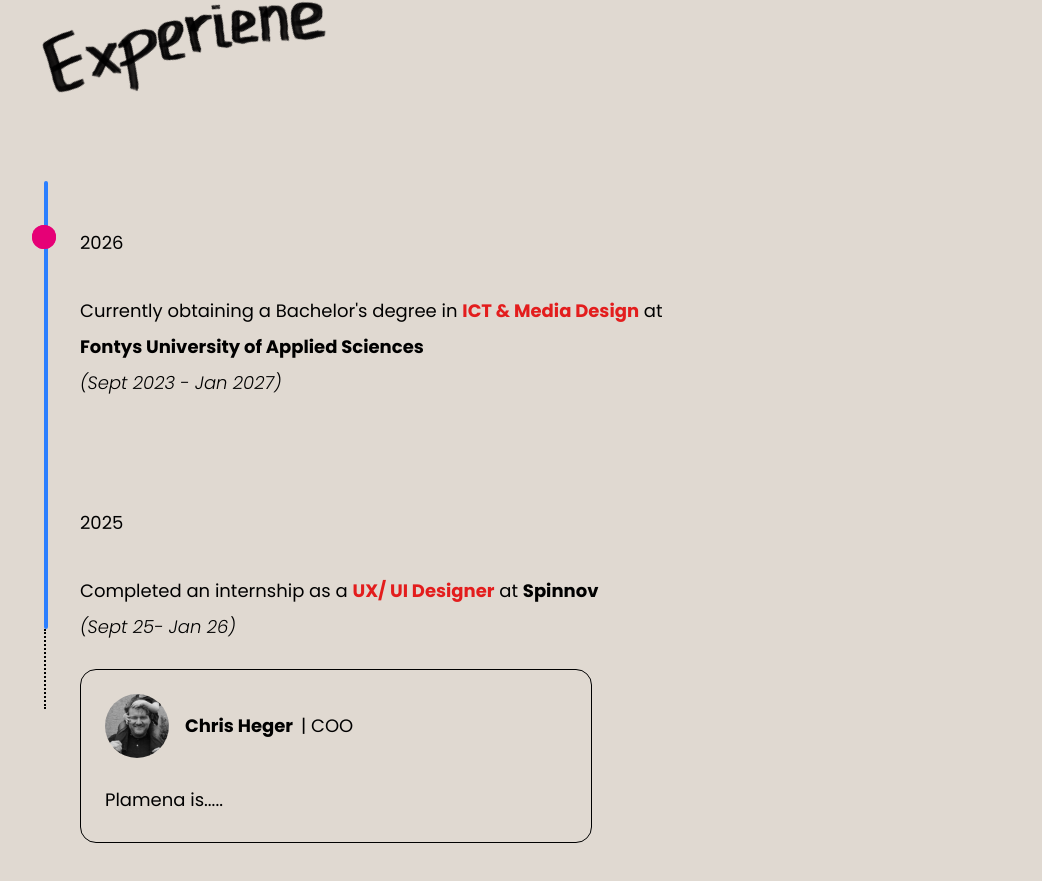
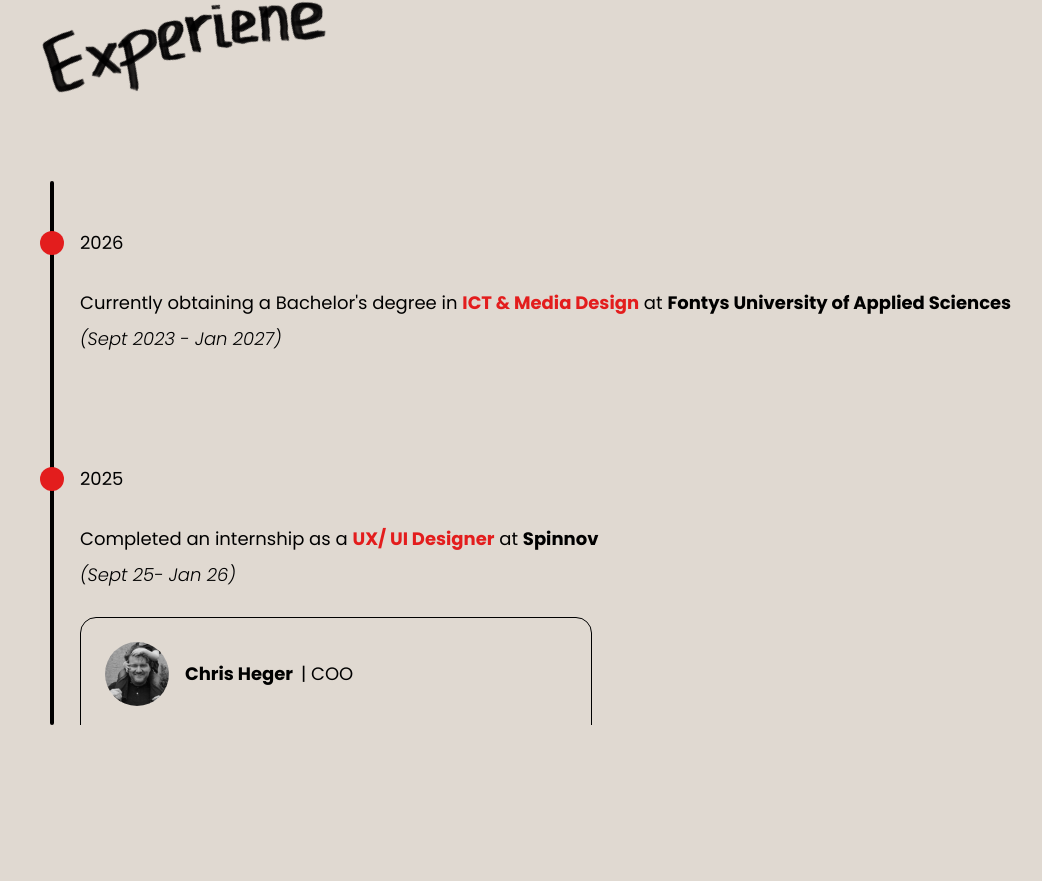
Before and after one commit to plamiiiM/personal_portfolio, a React (Vite) app: page / in a window 1280 px wide. Shown: the part 2718-3599 px from the top of the page, without its empty margins (80-1122 px from the left). Built offline with nearby package versions, Linux system fonts and the light colour scheme; a web font is replaced by a local one.

Commit message:
made the carousel with experience scrollable

```diff
--- a/src/components/experience_section/experience_card_component.jsx
+++ b/src/components/experience_section/experience_card_component.jsx
@@ -13,10 +13,11 @@ export function ExperienceCardComponent({
   showRecommendation = false,
 }) {
   return (
-    <div className="flex flex-col font-[poppins] text-lg leading-9">
-      <div className="absolute left-0 top-15 w-6 h-6 bg-pink-600 rounded-full "></div>
-
-      <h2 className=" mb-8">{year ? `${year}` : "Year"}</h2>
+    <div className="flex flex-col font-[poppins] text-lg leading-9 z-50">
+      <div className="flex flex-row items-center gap-4 mb-6 -ml-10">
+        <div className="left-0 top-15 w-6 h-6 bg-(--red) rounded-full " />
+        <h2 className="">{year ? `${year}` : "Year"}</h2>
+      </div>
       <p>
         {sentence ? `${sentence}` : "You did..."}{" "}
         <span className="text-(--red) font-bold">{role || "Role"}</span> at{" "}
--- a/src/components/experience_section/timeline_experience.jsx
+++ b/src/components/experience_section/timeline_experience.jsx
@@ -3,15 +3,13 @@ import ExperienceCard from "./experience_card_component";
 
 const TimelineExperience = () => {
   return (
-    <div className="min-h-screen flex justify-start">
-      <div className="relative w-full max-w-2xl">
-        <div className="absolute left-3 top-4 bottom-0 flex flex-col">
-          <div className="h-112 w-1 rounded-full bg-blue-500"></div>
-          <div className="h-20 border-l-2 border-black border-dotted"></div>
+    <div className="flex justify-start h-screen w-full">
+      <div className="absolute w-full">
+        <div className="absolute left-4.5 top-4 bottom-0 flex flex-col">
+          <div className="h-full w-1 rounded-full bg-black"></div>
         </div>
 
-        <div className="relative pl-12 pt-15 flex flex-col gap-y-20">
-
+        <div className="pl-12 pt-15 flex flex-col gap-y-20 overflow-y-auto h-[70vh] no-scrollbar">
           <ExperienceCard
             year="2026"
             role="ICT & Media Design"
--- a/src/index.css
+++ b/src/index.css
@@ -2,9 +2,9 @@
 @import url("https://fonts.googleapis.com/css2?family=Montserrat:ital,wght@0,100..900;1,100..900&family=Poppins:ital,wght@0,100;0,200;0,300;0,400;0,500;0,600;0,700;0,800;0,900;1,100;1,200;1,300;1,400;1,500;1,600;1,700;1,800;1,900&family=Work+Sans:ital,wght@0,100..900;1,100..900&display=swap");
 @import "tailwindcss";
 
-@font-face{
-  font-family: 'PlamenasHandwriting';
-  src: url('../static/fonts/PlamenasHandwriting-Regular.ttf') format('truetype');
+@font-face {
+  font-family: "PlamenasHandwriting";
+  src: url("../static/fonts/PlamenasHandwriting-Regular.ttf") format("truetype");
 }
 
 :root {
@@ -28,6 +28,12 @@
   --font-plamenas: "PlamenasHandwriting";
 }
 
+.no-scrollbar {
+  scrollbar-width: none;
+  &::-webkit-scrollbar {
+    display: none;
+  }
+}
 
 /* :root {
   --text: #6b6375;
```
